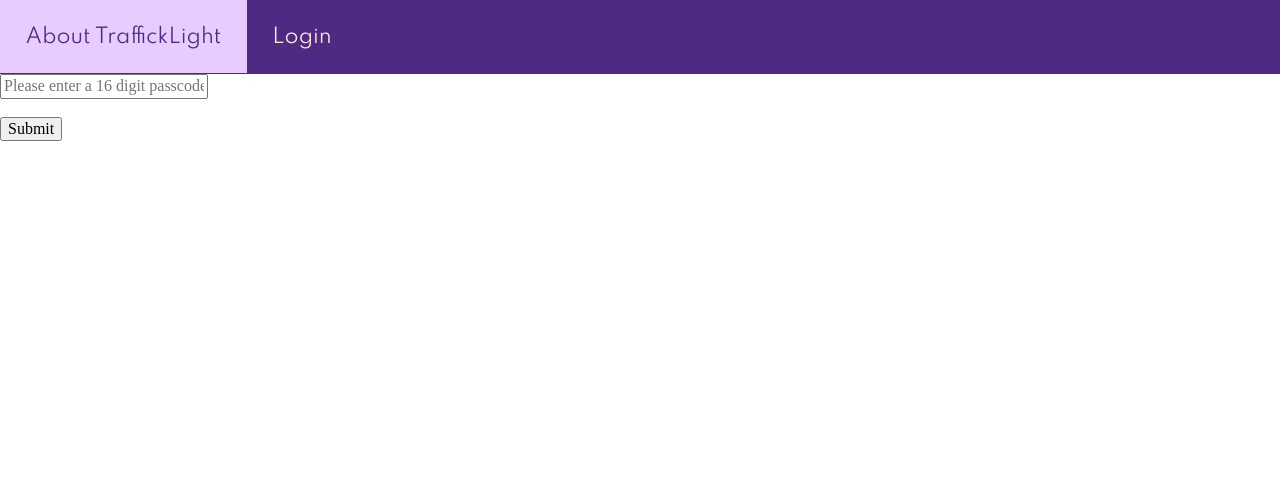
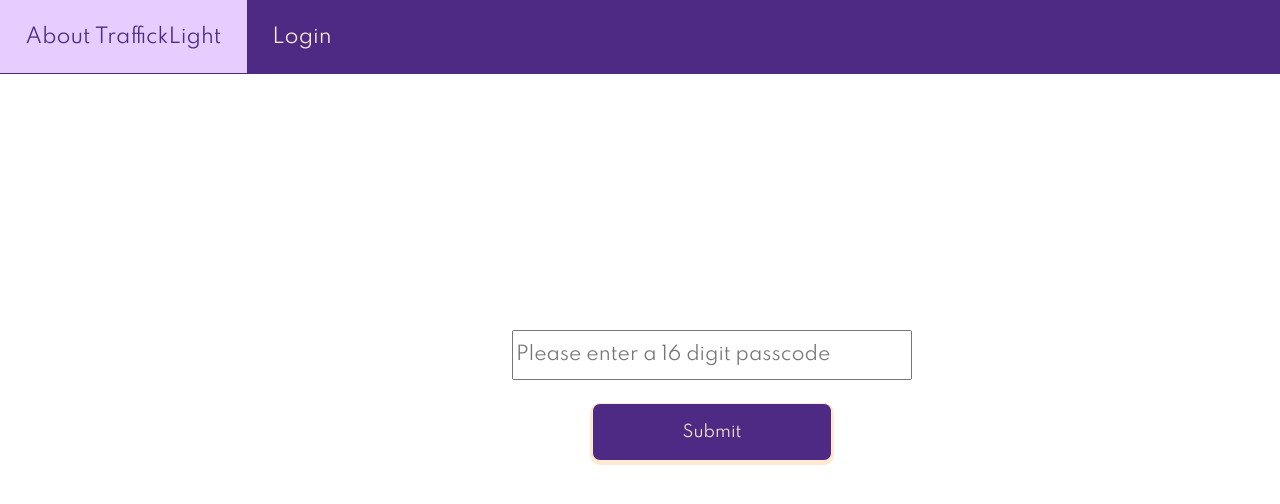
Before and after one commit to VNeelanshi/TrafficLightEKT, a plain HTML site: page index.html in a window 1280 px wide. Drawn offline with nearby package versions, Linux system fonts and the light colour scheme.

Commit message:
added login page styles

```diff
--- a/style.css
+++ b/style.css
@@ -109,6 +109,52 @@ a:hover{
   color: #4E2A84;
 }
 
+#passcode{
+  font-family: 'spartan', sans-serif;
+  height: 50px;
+  width: 400px;
+  font-size:14pt;
+}
+
+form{
+  padding: 20%;
+  padding-left: 40%;
+}
+
+.login_button {
+  display: inline-block;
+  margin: 0.25rem;
+  margin-left: 5rem;
+  padding: .25rem 1rem;
+  font-size: 1rem;
+  line-height: 3;
+  color: #ffead1;
+  width: 15rem;
+  border: 1px solid #ffead1;
+  border-radius: .5rem;
+  background-color: #4E2A84;
+  box-shadow: 0 2px 0 2px #ffead1;
+  font-family: 'spartan', sans-serif;
+
+}
+.login_button:hover, .login_button:focus {
+  background-color: #e6ccff;
+  color: #4E2A84;
+}
+.login_button:active {
+  box-shadow: 0 0 0 2px #ffead1;
+  -webkit-transform: translateY(2px);
+          transform: translateY(2px);
+}
+
+
+
+
+
+
+
+
+
 @media only screen and (max-width: 500px) {
   ul{
     flex-direction: column;
```
